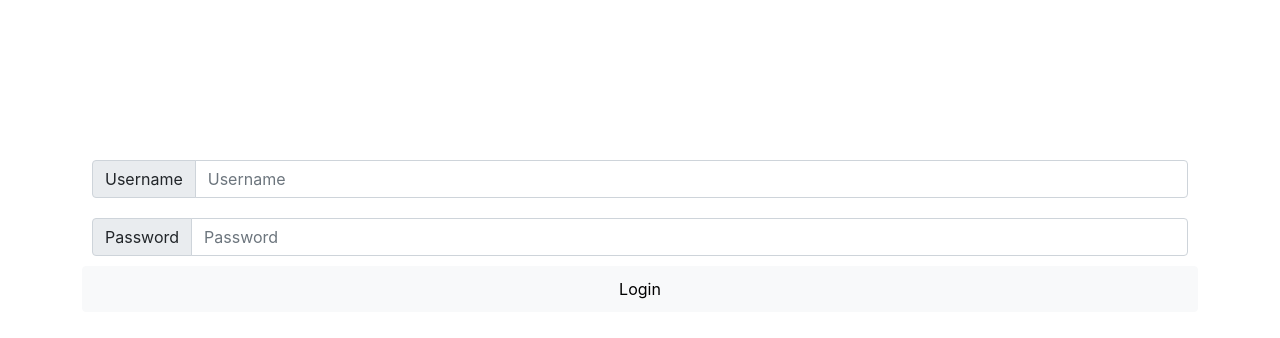
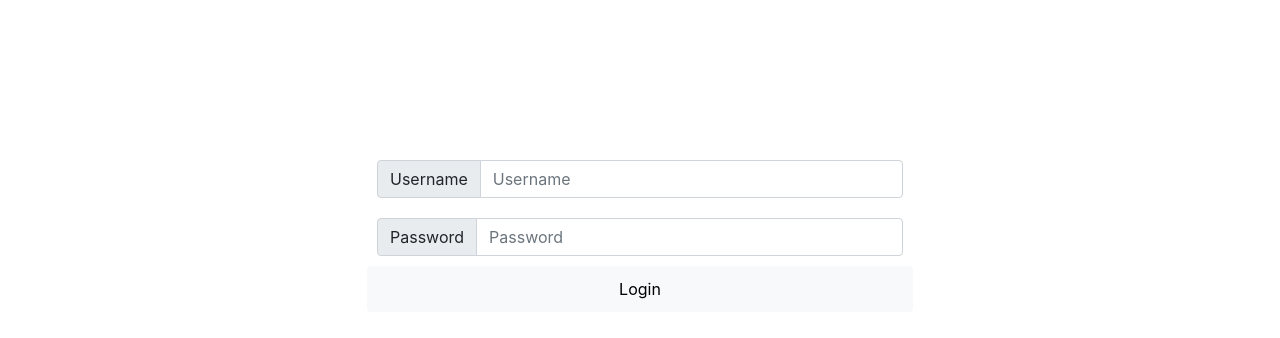
Before and after one commit to BenEli1/WhatsappWebReplica, a React (Create React App) app: page / in a window 1280 px wide. Shown: the top 338 px of the page. Built offline with nearby package versions, Linux system fonts and the light colour scheme.

Commit message:
Lodin is placed

```diff
--- a/src/App.js
+++ b/src/App.js
@@ -2,17 +2,19 @@ import logo from './logo.svg';
 import './App.css';
 import Login from './loginPage/Login'
 function App() {
-  return (<div class="container">
-  <div class="row">
-  <div class="col-3" className="mainbox" >
+  return (
+    <div class="container">
+      <div class="row">
+        <div className="col-xl-3 col-lg-2 col-md-0 mainbox">
+        </div>
+        <div className="col-xl-6 col-lg-8 col-md-12 mainbox">
+          <Login />
+        </div>
+        <div className="col-xl-3 col-lg-2 col-md-0 mainbox">
+        </div>
+      </div>
     </div>
-    <div class="col-6 col-ls-12" className="mainbox">
-      <Login/>
-    </div>
-    <div class="col-3" className="mainbox">
-    </div>
-  </div>
-</div>);
+  );
 }
 
 export default App;
--- a/src/index.css
+++ b/src/index.css
@@ -17,6 +17,6 @@ padding: 10px;
 }
 
 .mainbox{
-  position:relative;
+  position: relative;
   top: 150px;
 }
```
